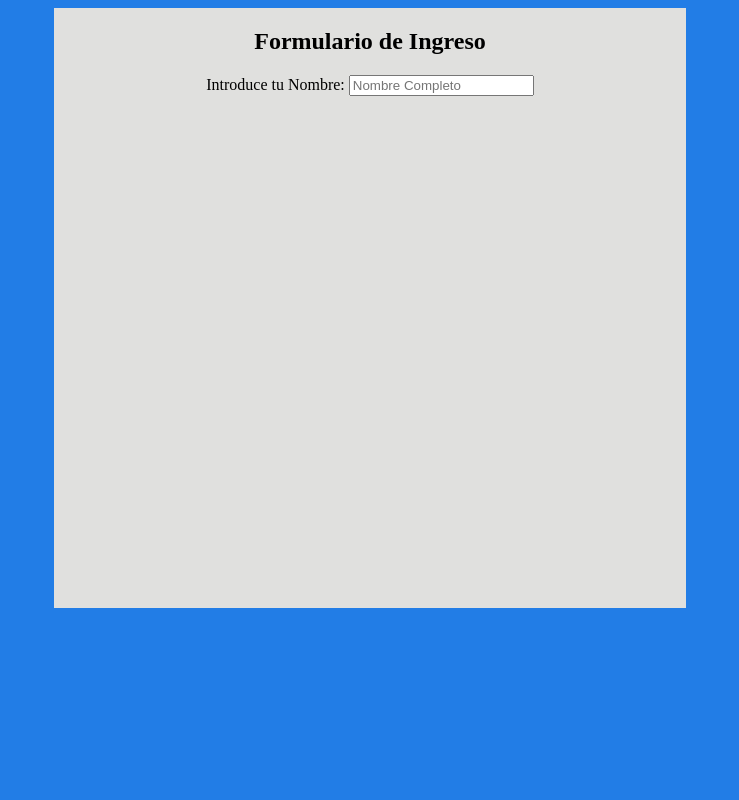
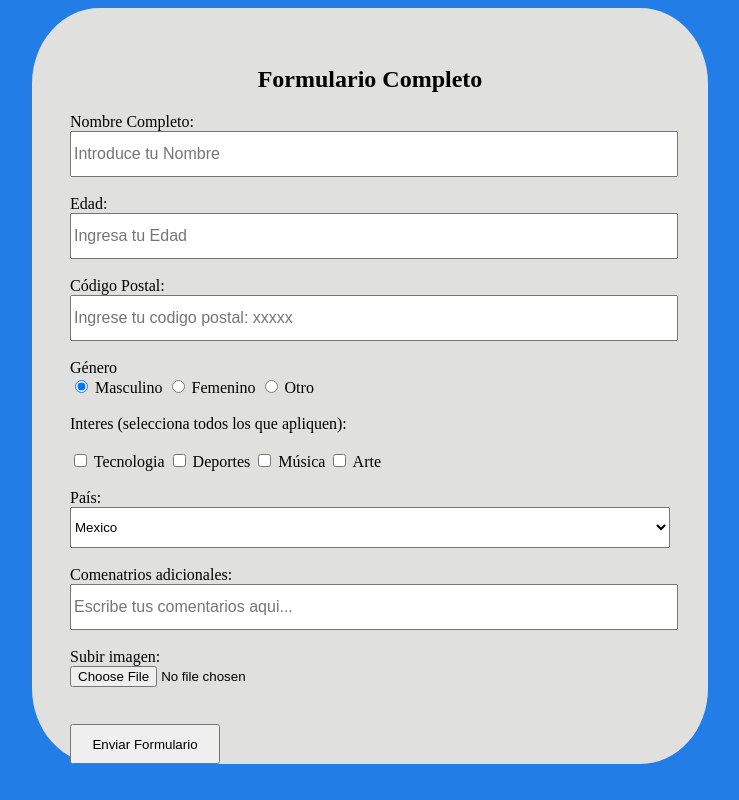
Before and after one commit to Santiago-Alv/actividadesCW, a plain HTML site: page form/index.html in a window 1280 px wide. Shown: the whole page, without its empty margins (270-1009 px from the left). Drawn offline with Linux system fonts and the light colour scheme.

Commit message:
Creacion Forms

```diff
--- a/form/Dynamics/Js/javaJs.js
+++ b/form/Dynamics/Js/javaJs.js
@@ -0,0 +1,49 @@
+let mainForm = document.getElementById("mainForm");
+let inputName = document.getElementById("name");
+let inputAge = document.getElementById("age");
+let inputCp = document.getElementById("cp");
+
+
+
+let msj = document.createElement('p');
+msj.style.color = 'red';
+
+mainForm.addEventListener("submit" , e =>{
+    e.preventDefault();
+    if(inputName.value ==" " || !isNaN(inputName.value)){
+        inputName.value='';
+        inputName.style.borderColor = "red";
+        inputName.placeholder = "NOMBRE INVALIDO";
+    }else{
+        inputName.style.borderColor = "rgb(175, 175, 175)";
+        inputName.placeholder = "Introduce tu Nombre";
+    }
+    if(isNaN(inputAge.value) || inputAge.value > 100){
+        inputAge.value='';
+        inputAge.style.borderColor ="red";
+        inputAge.placeholder = "EDAD INVALIDA"
+    }else{
+        inputAge.style.borderColor = "rgb(175, 175, 175)";
+        inputAge.placeholder = "Ingresa tu Edad";
+    }
+    if(isNaN(inputCp.value) || inputCp.value.length != 5){
+        inputCp.value = '';
+        inputCp.style.borderColor = "red";
+        inputCp.placeholder ="CODIGO POSTAL INVALIDO";
+    }else{
+        inputCp.style.borderColor = "rgb(175, 175, 175)";
+        inputCp.placeholder ="Ingrese tu codigo postal: xxxxx";
+    }
+
+    let generos = ["ms","fem","otro"];
+    let inputG = document.querySelector("input[name='Genero']:checked");
+
+    if(generos.indexOf(inputG.value)!=-1){
+
+    }
+    else{
+
+    }
+
+
+});
--- a/form/Statics/Css/graphs.css
+++ b/form/Statics/Css/graphs.css
@@ -6,11 +6,56 @@ body{
 }
 
 .contenedor{
-    width: 50%;
-    height: 75vh;
+    max-width: 600px;
+    width: 100%;
+
+    height: 85vh;
+    padding: 3%;
 
     background-color: rgb(224, 224, 222);
+
     display: flex;
-    align-items: center;
     flex-direction: column;
+    border-radius: 10%;
+
+    h1{
+        font-size: auto;
+        align-self: center;
+    }
 }
+
+.submitBtn{
+    width: 25%;
+    height: 8%;
+
+    transition: .5s;
+    cursor: pointer;
+}
+p{
+    color: red;
+    display: none;
+    padding: 0;
+    border: 0;
+    margin: 0;
+}
+.submitBtn:hover{
+    background-color: rgb(154, 98, 211);
+}
+
+input{
+    border: 2 solid rgb(175, 175, 175);
+    cursor: pointer;
+}
+
+input[type="file"],select{
+    width: 100%;
+    height: 8%;
+    cursor: pointer;
+}
+input[type="text"]{
+    width: 100%;
+    height: 8%;
+
+    font-size: 100%;
+
+}
--- a/form/index.html
+++ b/form/index.html
@@ -8,12 +8,68 @@
     </head>
     <body>
         <section class="contenedor">
-            <h2>Formulario de Ingreso</h2>
+            <h1>Formulario Completo</h1>
 
-            <form>
-                <label for="name">Introduce tu Nombre:</label>
-                    <input type="text" name="name" id="name" placeholder="Nombre Completo" required>
+            <form id="mainForm">
+                <label for="name">Nombre Completo:</label>
+                <br>
+                    <input type="text" name="name" id="name" placeholder="Introduce tu Nombre" required>
+                <br><br>
 
+                <label for="age">Edad:</label>
+                <br>
+                    <input type="text" name="age" id="age" placeholder="Ingresa tu Edad" required>
+                <br><br>
+
+                <label for="cp">Código Postal:</label>
+                <br>
+                    <input type="text" name="cp" id="cp" placeholder="Ingrese tu codigo postal: xxxxx" required>
+                <br><br>
+
+                <label for="Genero">Género</label>
+                <br>
+                    <input type="radio" name="Genero" id="ms" value="ms" checked>
+                    <label>Masculino</label>
+                    <input type="radio" name="Genero" id="fem" value="fem">
+                    <label>Femenino</label>
+                    <input type="radio" name="Genero" id="otro" value="otro">
+                    <label>Otro</label>
+                <br><br>
+
+                <label for="interes">Interes (selecciona todos los que apliquen):</label>
+                <br><br>
+                    <input type="checkbox" name="interes" id="tec" value="tec">
+                    <label>Tecnologia</label>
+                    <input type="checkbox" name="interes" id="dep" value="dep">
+                    <label>Deportes</label>
+                    <input type="checkbox" name="interes" id="music" value="music">
+                    <label>Música</label>
+                    <input type="checkbox" name="interes" id="art" value="art">
+                    <label>Arte</label>
+                <br><br>
+
+                <label for="pais">País:</label>
+                <br>
+                    <select name="pais" id="pais" placeholder="Selecciona tu país..." required>
+                        <option value="mex">Mexico</option>
+                        <option value="usa">Usa</option>
+                        <option value="cad">Canda</option>
+                        <option value="germ">Alemania</option>
+                        <option value="france">Francia</option>
+                    </select>
+                <br><br>
+
+                <label for="com">Comenatrios adicionales:</label>
+                <br>
+                    <input type="text" name="com" id="com" placeholder="Escribe tus comentarios aqui...">
+                <br><br>
+
+                <label for="img">Subir imagen:</label>
+                <br>
+                    <input type="file" name="img" id="img"  accept="image/png" accept="image/jpg">
+                <br><br>
+
+                <button type="submit" class="submitBtn">Enviar Formulario</button>
             </form>
         </section>
 
```
